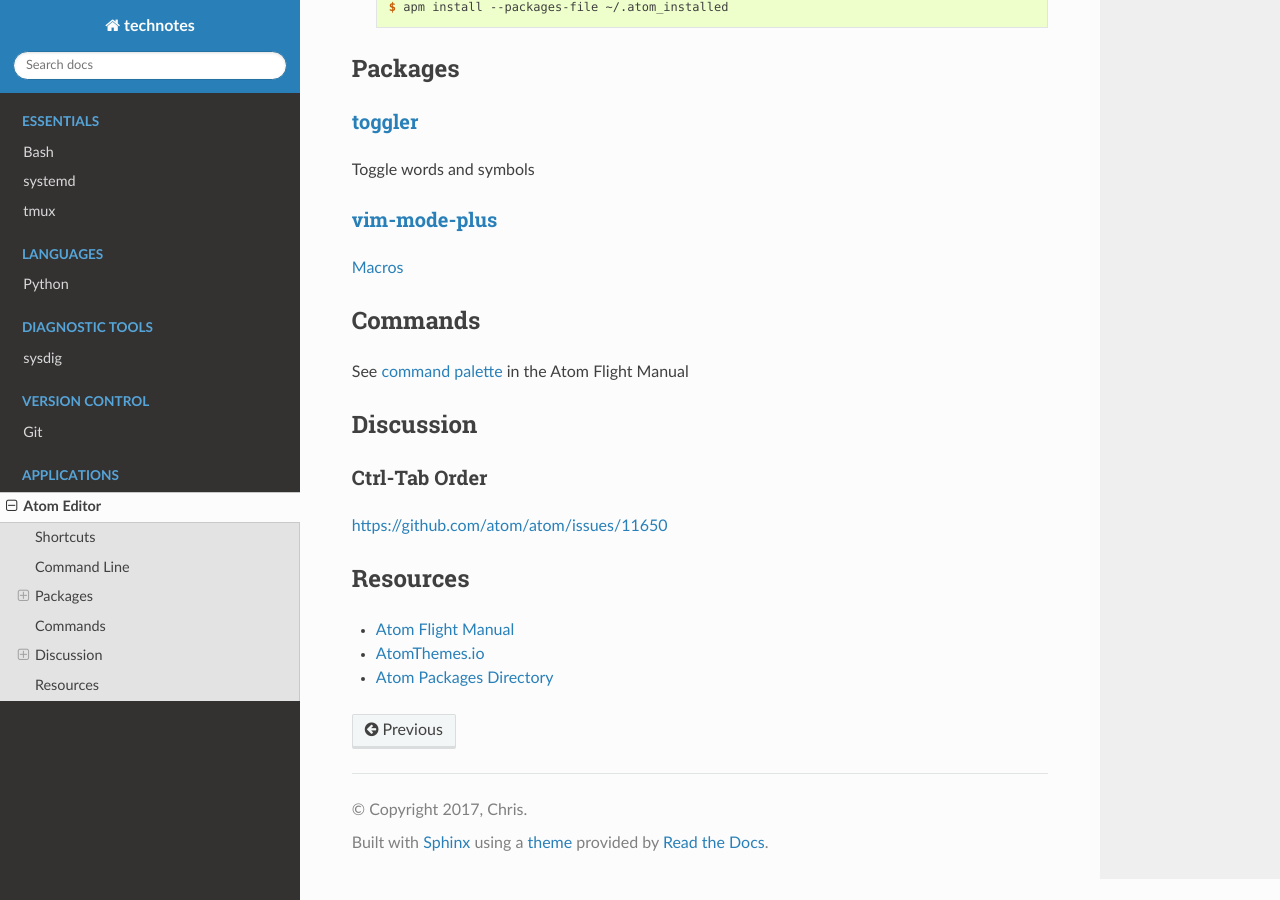
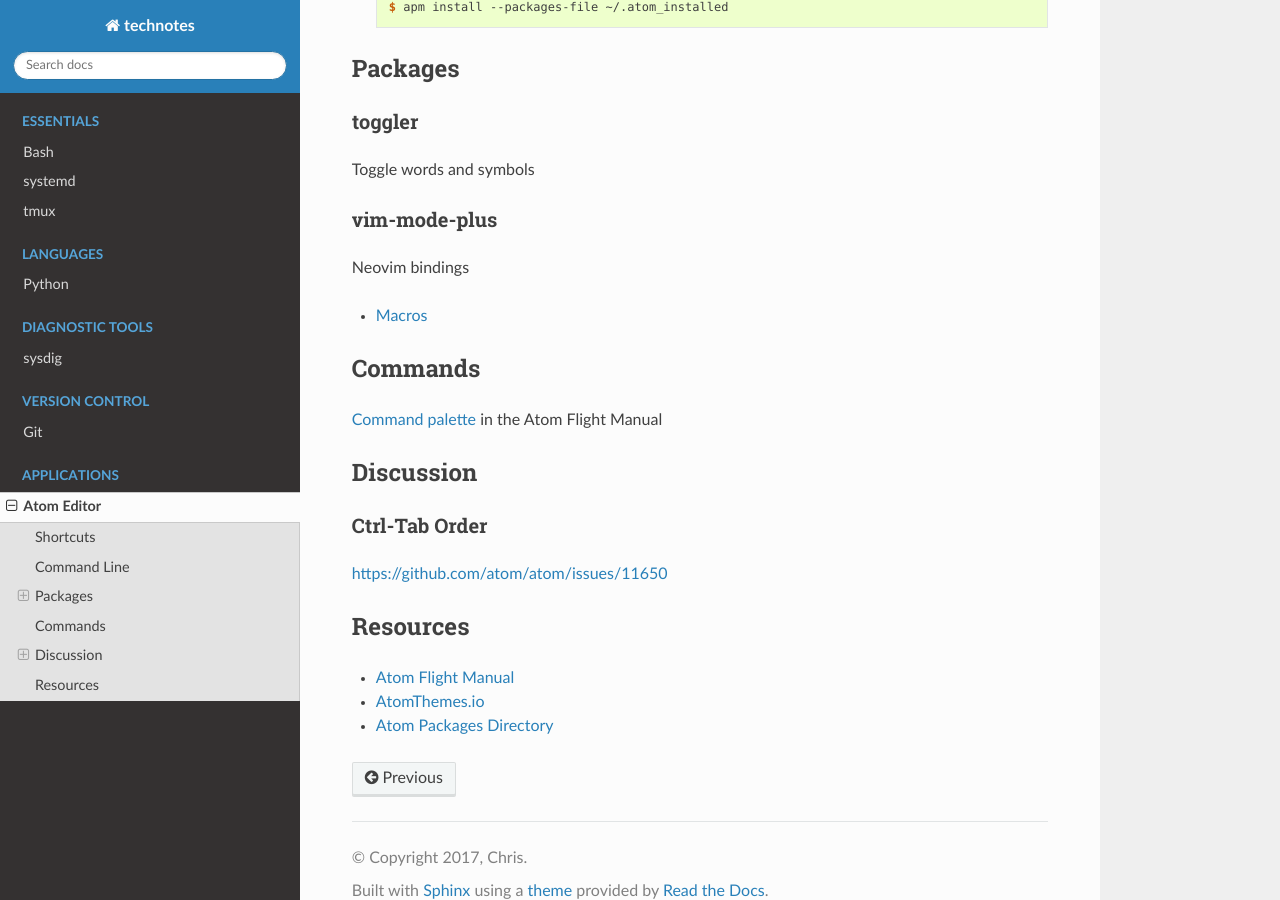
Before and after one commit to heterotopian/technotes, a Sphinx documentation site: the page built from source/atom.rst, in a window 1280 px wide and 900 px high, scrolled down 950 px. Built offline with Sphinx 7.4.7 and the Read the Docs theme 2.0.0, drawn with Linux system fonts in a browser that asks for light colours.

Commit message:
Minor changes

```diff
--- a/source/atom.rst
+++ b/source/atom.rst
@@ -62,22 +62,24 @@
 Packages
 ========
 
-`toggler <https://atom.io/packages/toggler>`_
----------------------------------------------
+toggler
+-------
 
 Toggle words and symbols
 
-`vim-mode-plus <https://atom.io/packages/vim-mode-plus>`_
--------------------------------------------------------------
+vim-mode-plus
+-------------
 
-`Macros <https://github.com/JunSuzukiJapan/atom-keyboard-macros-vim/issues/5#issuecomment-212849566>`_
+Neovim bindings
+
+- `Macros <https://github.com/JunSuzukiJapan/atom-keyboard-macros-vim/issues/5#issuecomment-212849566>`_
 
 
 
 Commands
 ========
 
-See `command palette <http://flight-manual.atom.io/getting-started/sections/atom-basics/#command-palette>`_ in the Atom Flight Manual
+`Command palette <http://flight-manual.atom.io/getting-started/sections/atom-basics/#command-palette>`_ in the Atom Flight Manual
 
 
 Discussion
```
